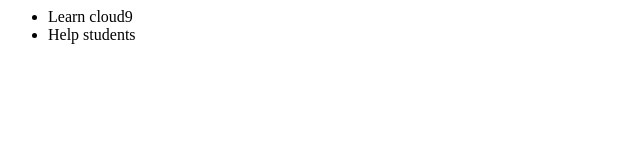
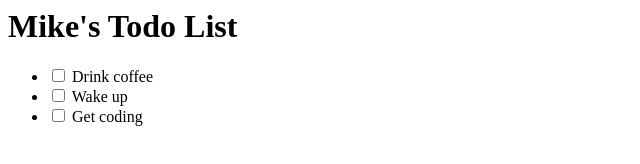
Before and after one commit to graysky/todo_app_front_end, a plain HTML site: page index.html in a window 1280 px wide. Shown: the whole page, without its empty margins (0-640 px from the left). Drawn offline with Linux system fonts and the light colour scheme.

Commit message:
some nice ul and lis

```diff
--- a/index.html
+++ b/index.html
@@ -1,11 +1,22 @@
 <html>
   <head>
-    <title>Todo by Mike</title>
+    <title>Todo List App</title>
   </head>
   <body>
-<ul>
-    <li>Learn cloud9</li>
-    <li>Help students</li>
-</ul>
+    <h1>Mike's Todo List</h1>
+    <ul>
+      <li>
+        <input type="checkbox">
+        Drink coffee
+      </li>
+      <li>
+        <input type="checkbox">
+        Wake up
+      </li>
+      <li>
+        <input type="checkbox">
+        Get coding
+      </li>
+    </ul>
   </body>
 </html>
```
